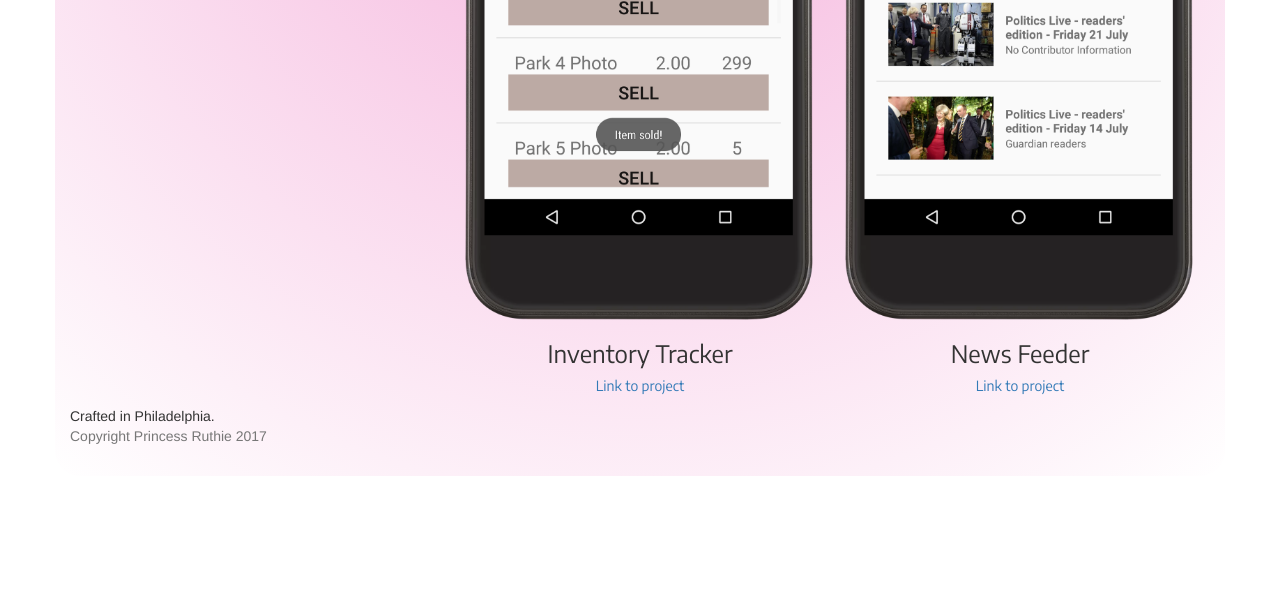
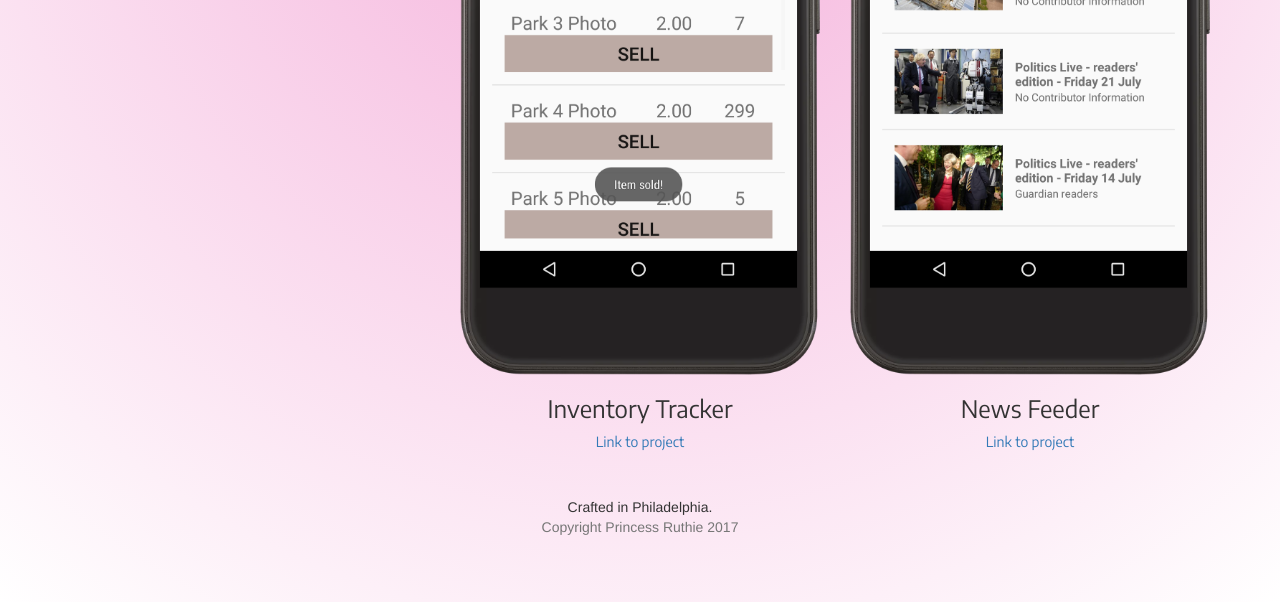
Before and after one commit to princessruthie/princessruthie.github.io, a plain HTML site: page index.html in a window 1280 px wide. Shown: the part 1050-1652 px from the top of the page. Before the commit the page ends 1546 px from the top, so only its background shows below. Drawn offline with nearby package versions, Linux system fonts and the light colour scheme; a web font is replaced by a local one.

Commit message:
Validate with bootlint

```diff
--- a/css/styles.css
+++ b/css/styles.css
@@ -46,12 +46,12 @@ img {
   font-size: 20px;
 }
 
-footer row {
+footer .row {
   text-align: center;
   padding: 15px;
 }
 
-.container {
+body {
   padding: 30px;
   background-image: radial-gradient(circle, #f4add9 0%, rgba(0, 0, 255, 0) 100%, #8989d4 95%);
   border-radius: 25px;
--- a/index.html
+++ b/index.html
@@ -4,25 +4,17 @@
 <head>
   <meta charset="UTF-8">
   <meta name="viewport" content="width=device-width, initial-scale=1.0">
-  <meta http-equiv="X-UA-Compatible" content="ie=edge">
+  <meta http-equiv="X-UA-Compatible" content="IE=edge">
   <link href="https://fonts.googleapis.com/css?family=Encode+Sans:400,700" rel="stylesheet">
   <link href="http://weloveiconfonts.com/api/?family=brandico" rel="stylesheet">
-  <!-- Latest compiled and minified CSS -->
   <link rel="stylesheet" href="https://maxcdn.bootstrapcdn.com/bootstrap/3.3.7/css/bootstrap.min.css" integrity="sha384-BVYiiSIFeK1dGmJRAkycuHAHRg32OmUcww7on3RYdg4Va+PmSTsz/K68vbdEjh4u" crossorigin="anonymous">
-
-  <!-- Optional theme -->
-  <link rel="stylesheet" href="https://maxcdn.bootstrapcdn.com/bootstrap/3.3.7/css/bootstrap-theme.min.css" integrity="sha384-rHyoN1iRsVXV4nD0JutlnGaslCJuC7uwjduW9SVrLvRYooPp2bWYgmgJQIXwl/Sp" crossorigin="anonymous">
-  <script src="https://ajax.googleapis.com/ajax/libs/jquery/1.12.4/jquery.min.js"></script>
-  <!-- Latest compiled and minified JavaScript -->
-  <script src="https://maxcdn.bootstrapcdn.com/bootstrap/3.3.7/js/bootstrap.min.js" integrity="sha384-Tc5IQib027qvyjSMfHjOMaLkfuWVxZxUPnCJA7l2mCWNIpG9mGCD8wGNIcPD7Txa" crossorigin="anonymous"></script>
-  <link rel="stylesheet" href="css/styles.css">
   <title>Front End Portfolio</title>
-
 </head>
 
 <body>
+  <header>
     <div class="container">
-    <header class="row">
+      <div class=row>
         <div class="col-sm-6 ">
           <img class="img-responsive" src="img/avatar.png" alt="developer avatar">
         </div>
@@ -32,7 +24,11 @@
         <div class="col-md-6">
           <h3>Front-end Gymnast</h3>
         </div>
+      </div>
+    </div>
   </header>
+  <main>
+    <div class="container">
       <div class="row">
         <div class="col-xs-12">
           <h2>Featured Work</h2>
@@ -53,16 +49,27 @@
           <p><a href="https://github.com/princessruthie/UseGoogleBooksAPI">Link to project</a></p>
         </div>
       </div>
-    <footer class="row footer">
-      <div class="col-6">
+    </div>
+  </main>
+  <footer>
+    <div class="container">
+      <div class="row">
+        <div class="col">
           <span>Crafted in Philadelphia.</span>
           <a href="https://github.com/princessruthie" target="_blank" class="brandico-github"></a>
           <a href="https://twitter.com/theonlyruthie" target="_blank" class="brandico-twitter"></a>
           <a href="https://www.linkedin.com/in/ruthiefields" target="_blank" class="brandico-linkedin-rect"></a>
         </div>
-      <div class="col-6  text-muted">Copyright Princess Ruthie 2017</div>
+        <div class="col">
+          <span class="text-muted">Copyright Princess Ruthie 2017</span>
+        </div>
+      </div>
+    </div>
   </footer>
-  </div>
+  <script src="https://ajax.googleapis.com/ajax/libs/jquery/1.12.4/jquery.min.js"></script>
+  <!-- Latest compiled and minified JavaScript -->
+  <script src="https://maxcdn.bootstrapcdn.com/bootstrap/3.3.7/js/bootstrap.min.js" integrity="sha384-Tc5IQib027qvyjSMfHjOMaLkfuWVxZxUPnCJA7l2mCWNIpG9mGCD8wGNIcPD7Txa" crossorigin="anonymous"></script>
+  <link rel="stylesheet" href="css/styles.css">
 </body>
 
 </html>
```
Lines whose indentation alone changed are shown as unchanged.
